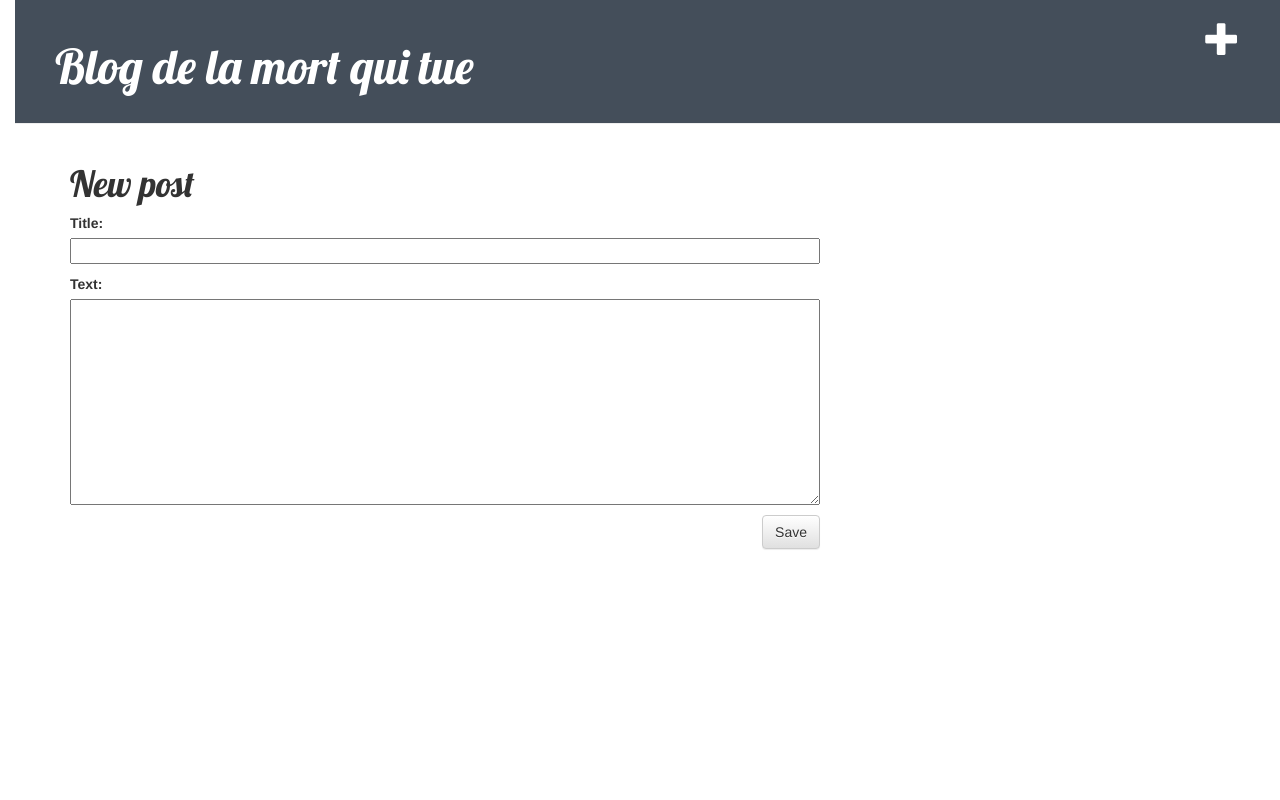
After one commit to bob3leretour/my-first-blog, a Django app: page /post/new/ in a window 1280 px wide. The commit adds this page. Run offline with Django 3.2, Linux system fonts and the light colour scheme; some libraries are stand-ins or nearby versions.

Commit message:
added posts

```diff
--- /dev/null
+++ b/blog/forms.py
@@ -0,0 +1,9 @@
+from django import forms
+
+from .models import Post
+
+class PostForm(forms.ModelForm):
+
+    class Meta:
+        model = Post
+        fields = ('title', 'text',)
--- a/blog/models.py
+++ b/blog/models.py
@@ -13,7 +13,6 @@ class Post(models.Model):
 
     def publish(self):
         self.published_date = timezone.now()
-        send_mail('HELLO', 'BLABLA', 'benjamin.chomel@hotmail.com', ['benjamin.chomel@hotmail.com'])
         self.save()
 
     def __str__(self):
--- a/blog/static/css/blog.css
+++ b/blog/static/css/blog.css
@@ -13,12 +13,17 @@ h1 a {
     background-color: #444E5A;
     margin-top: 0;
     padding: 20px 20px 20px 40px;
+    #background: url(img.jpg);
+    #background-size:cover;
+    #background-repeat: no-repeat;
 }
 
 .page-header h1, .page-header h1 a, .page-header h1 a:visited, .page-header h1 a:active {
     color: #ffffff;
     font-size: 36pt;
     text-decoration: none;
+
+
 }
 
 .content {
--- /dev/null
+++ b/blog/templates/blog/base.html
@@ -0,0 +1,27 @@
+{% load staticfiles %}
+<html>
+    <head>
+        <link href="http://fonts.googleapis.com/css?family=Lobster&subset=latin,latin-ext" rel="stylesheet" type="text/css">
+        <link rel="stylesheet" href="//maxcdn.bootstrapcdn.com/bootstrap/3.2.0/css/bootstrap.min.css">
+        <link rel="stylesheet" href="//maxcdn.bootstrapcdn.com/bootstrap/3.2.0/css/bootstrap-theme.min.css">
+        <link rel="stylesheet" href="{% static "css/blog.css" %}">
+        <title>blog bob3</title>
+    </head>
+    <body>
+       <div class="page-header" >
+            <a href="{% url "blog.views.post_new" %}" class="top-menu"><span class="glyphicon glyphicon-plus"></span></a>
+            <h1><a href="/">Blog de la mort qui tue</a>  </h1>
+        </div>
+
+
+       <div class="content container">
+       <div class="row">
+        <div class="col-md-8">
+            {% block content %}
+            {% endblock %}
+        </div>
+    </div>
+</div>
+
+    </body>
+</html>
--- /dev/null
+++ b/blog/templates/blog/post_edit.html
@@ -0,0 +1,9 @@
+{% extends "blog/base.html" %}
+
+{% block content %}
+    <h1>New post</h1>
+    <form method="POST" class="post-form">{% csrf_token %}
+        {{ form.as_p }}
+        <button type="submit" class="save btn btn-default">Save</button>
+    </form>
+{% endblock %}
--- a/blog/urls.py
+++ b/blog/urls.py
@@ -4,4 +4,8 @@ from . import views
 urlpatterns = [
     url(r'^$', views.post_list),
     url(r'^caca$', views.post_list),
+    url(r'^post/(?P<pk>[1-9]+)/$', views.post_details),
+    url(r'^post/new/$', views.post_new, name='post_new'),
+    url(r'^post/(?P<pk>[0-9]+)/edit/$', views.post_edit, name='post_edit'),
+    url(r'^post/(?P<pk>[0-9]+)/remove/$', views.post_remove, name='post_remove'),
 ]
--- a/blog/views.py
+++ b/blog/views.py
@@ -1,7 +1,47 @@
-from django.shortcuts import render
+from django.shortcuts import render, get_object_or_404
 from django.utils import timezone
 from .models import Post
+from .forms import PostForm
+from django.shortcuts import redirect
 
 def post_list(request):
     posts = Post.objects.filter(published_date__lte=timezone.now()).order_by('-published_date')
     return render(request, 'blog/post_list.html', {'posts': posts})
+
+def post_details(request,pk):
+    post = get_object_or_404(Post, pk=pk)
+    return render(request, 'blog/post_details.html', {'post': post})
+
+def post_new(request):
+    if request.method == 'POST':
+        form = PostForm(request.POST)
+        if form.is_valid():
+            post = form.save(commit=False)
+            post.author = request.user
+            post.published_date = timezone.now()
+            post.save()
+            return redirect('blog.views.post_details', pk=post.pk)
+    else:
+        form = PostForm()
+    return render(request, 'blog/post_edit.html', {'form': form})
+
+def post_edit(request, pk):
+    post = get_object_or_404(Post, pk=pk)
+    if request.method == "POST":
+        form = PostForm(request.POST, instance=post)
+        if form.is_valid():
+            post = form.save(commit=False)
+            post.author = request.user
+            post.published_date = timezone.now()
+            post.save()
+            return redirect('blog.views.post_details', pk=post.pk)
+    else:
+        form = PostForm(instance=post)
+    return render(request, 'blog/post_edit.html', {'form': form})
+
+def post_remove(request, pk):
+    post = get_object_or_404(Post, pk=pk)
+    post.delete()
+    form = PostForm(instance=post)
+    posts = Post.objects.filter(published_date__lte=timezone.now()).order_by('-published_date')
+    return render(request, 'blog/post_list.html', {'posts': posts})
```
Also changed, not shown: blog/templates/blog/post_details.html (added, +18 -0 lines), blog/templates/blog/post_list.html (+6 -25 lines), blog/static/css/[Originals]/img.jpg (added), blog/static/css/img.jpg (added).
